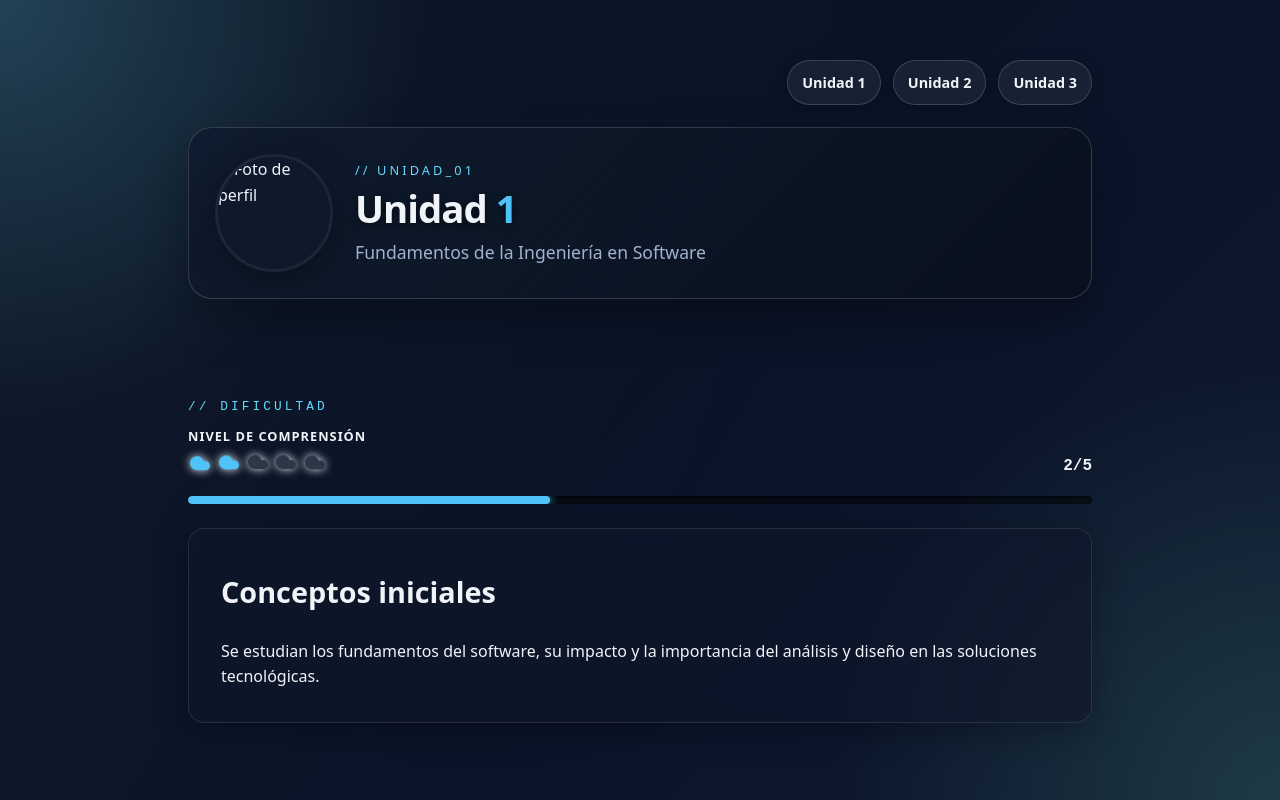
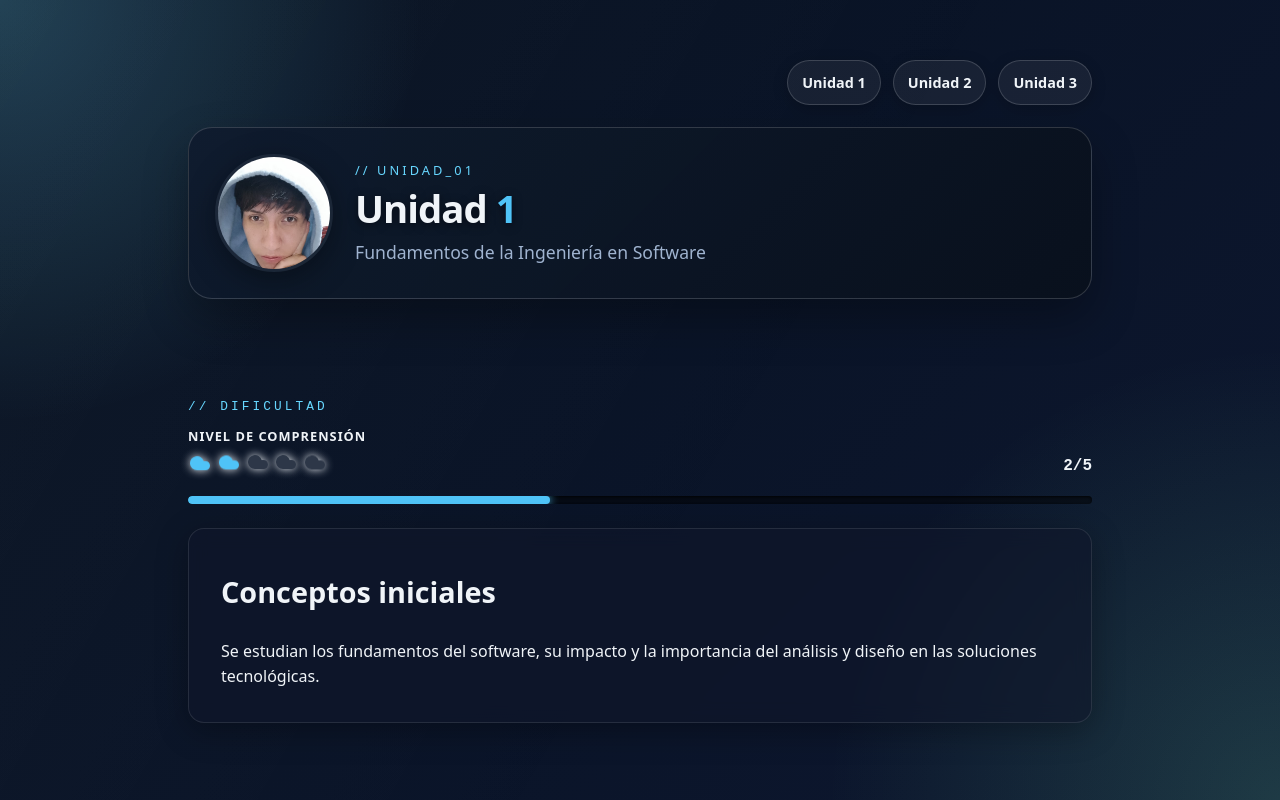
Before and after one commit to Fernando8975/proyectofinal, a plain HTML site: page docs/unidad1.html in a window 1280 px wide. Drawn offline with Linux system fonts and the light colour scheme.

Commit message:
arreglos2

```diff
--- a/docs/unidad1.html
+++ b/docs/unidad1.html
@@ -15,7 +15,7 @@
     </nav>
 
     <div class="brand-row">
-      <img src="WhatsApp Image 2026-08-06 at 6.16.31 PM.jpeg" alt="Foto de perfil" class="logo-badge profile-image" role="img" aria-label="Foto de perfil">
+      <img src="images/fernando-profile.jpg" alt="Foto de perfil" class="logo-badge profile-image" role="img" aria-label="Foto de perfil">
       <div class="brand-text">
         <p class="brand-tag">// unidad_01</p>
         <h1>Unidad <span style="color:#4FC3F7">1</span></h1>
```
Also changed, not shown: docs/index.html (+1 -1 lines), docs/unidad2.html (+1 -1 lines), docs/unidad3.html (+1 -1 lines), index.html (+1 -1 lines), docs/images/fernando-profile.jpg (added).
